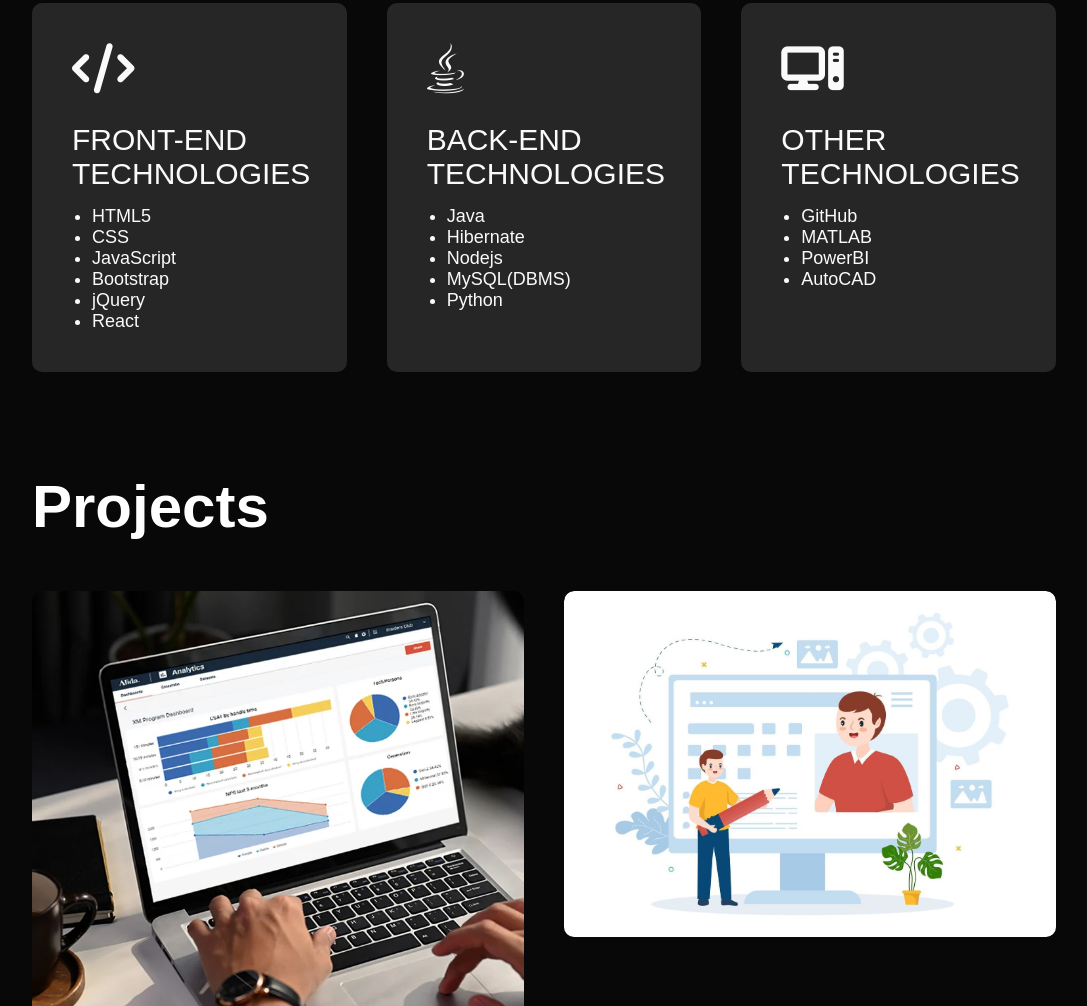
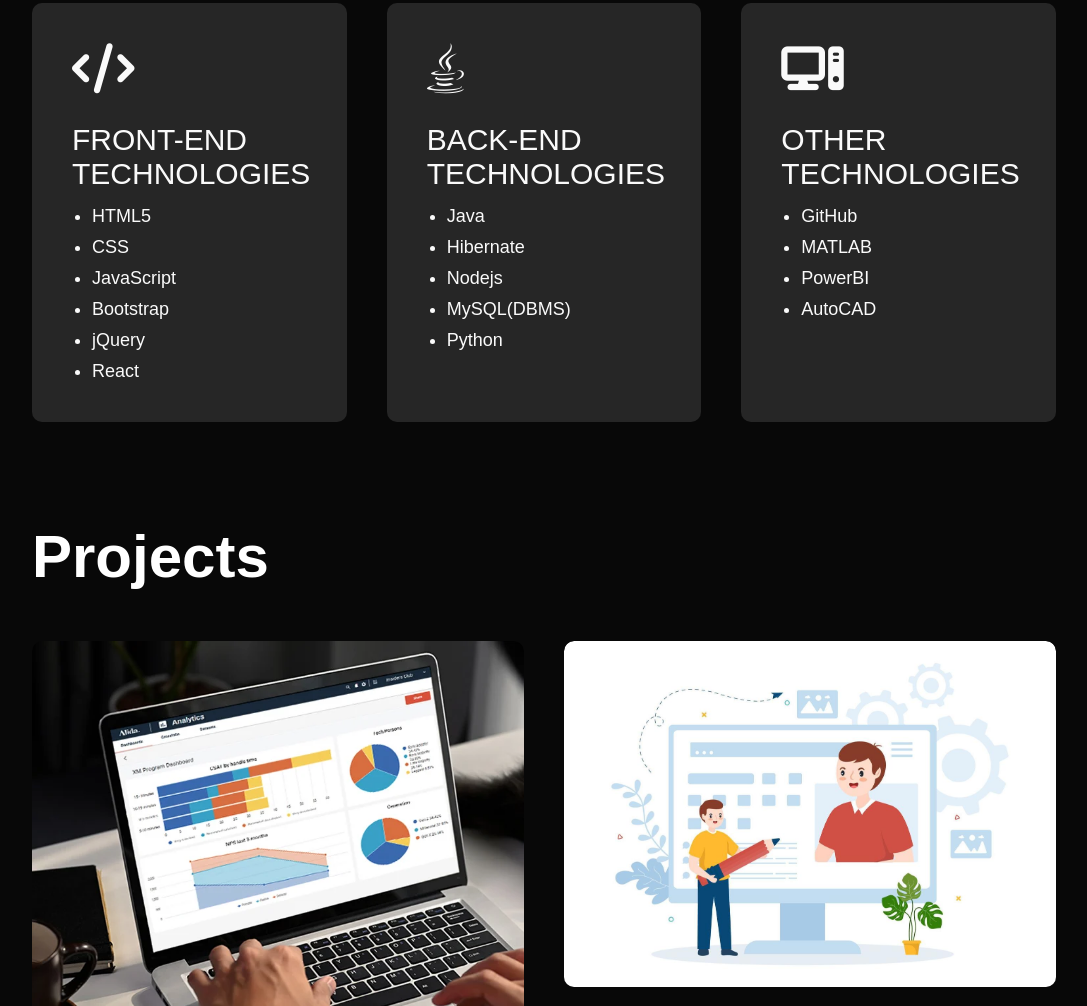
Before and after one commit to Chaga-Kariyawasam/personal-portfolio, a plain HTML site: page index.html in a window 1280 px wide. Shown: the part 1606-2612 px from the top of the page, without its empty margins (96-1183 px from the left). Drawn offline with Linux system fonts and the light colour scheme.

Commit message:
Update styles.css

```diff
--- a/CSS/styles.css
+++ b/CSS/styles.css
@@ -205,6 +205,10 @@ nav>ul>li>a:hover::after{
 .skills-list>div:hover{
     background: #ff004f;
     transform: translateY(-10px);
+}
+
+.skills-list>div>ul>li{
+    margin-top: 10px;
 }
 
 /* ------------------Projects---------------------- */
```
